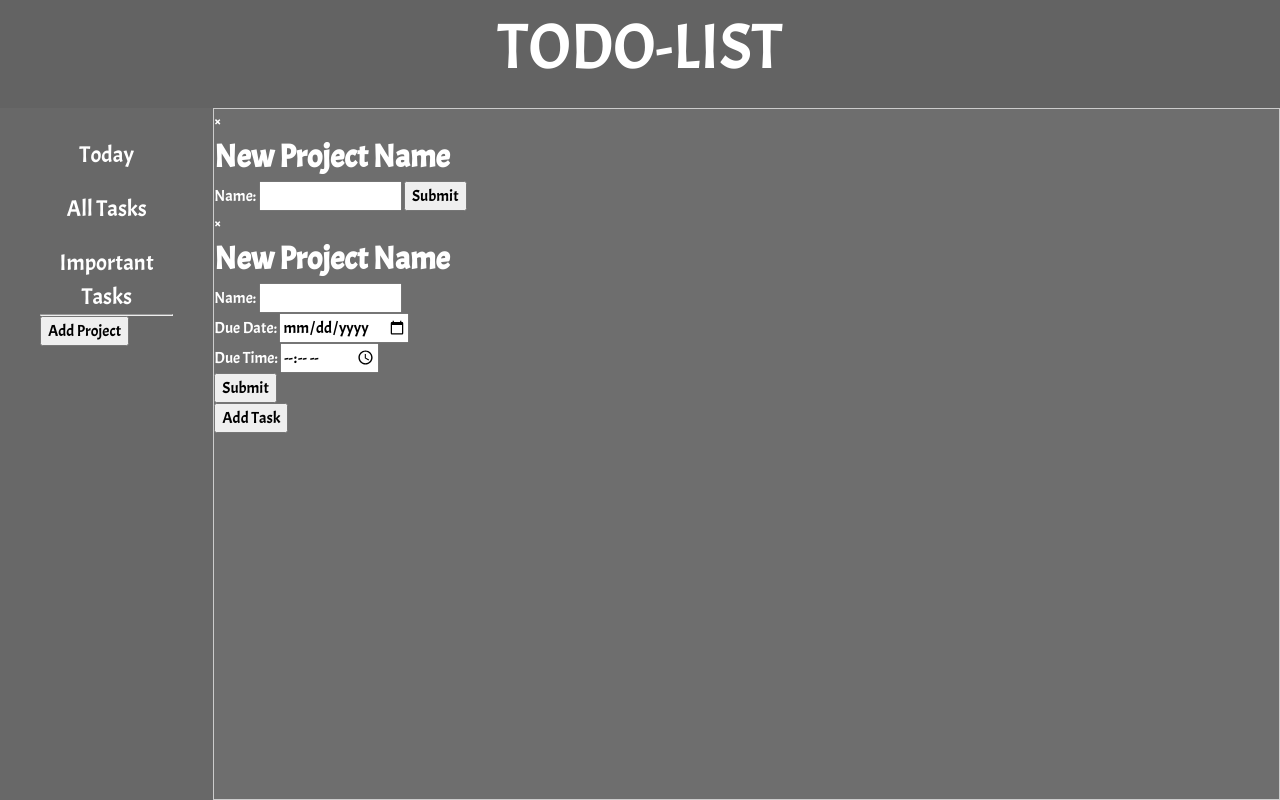
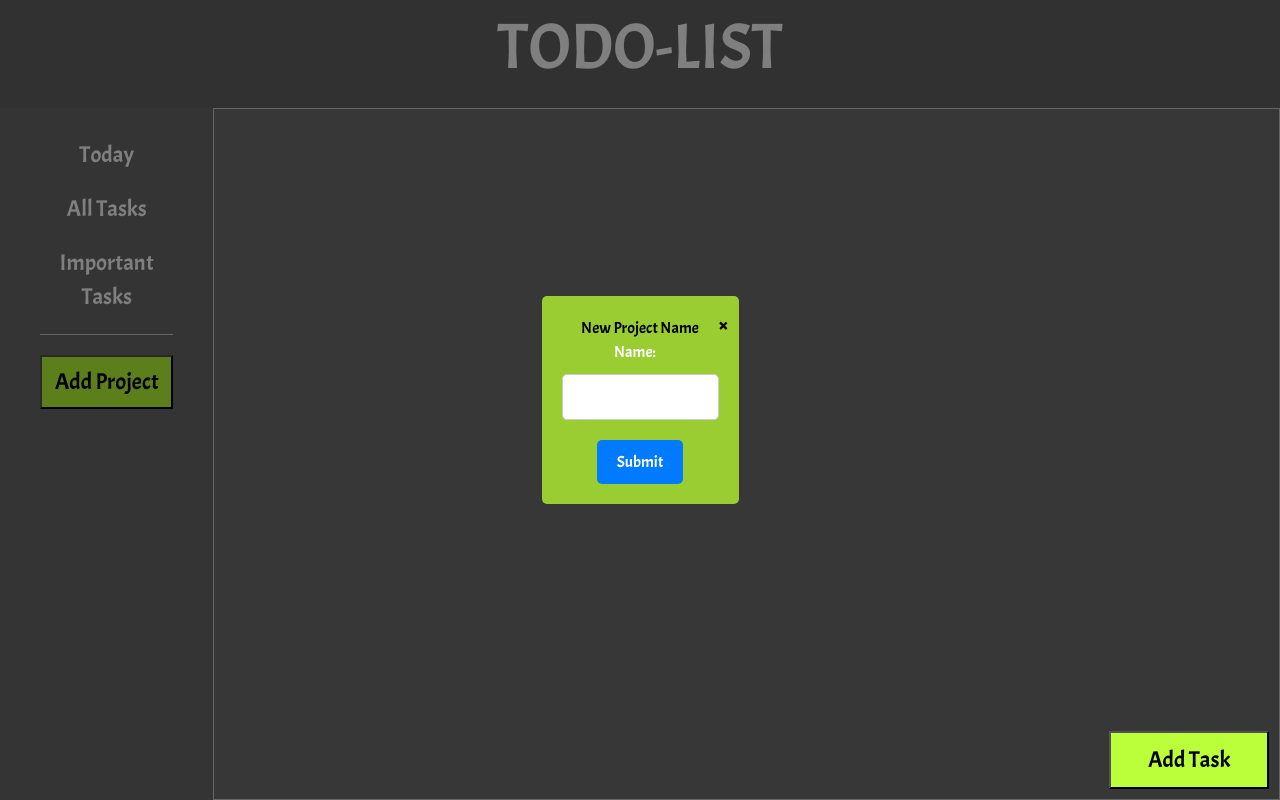
Before and after one commit to Vaibhavagg-2/Todo-List, a website built with webpack: page src/index.html in a window 1280 px wide. Both pictures are taken after a click on the button "Add Project". Built offline with nearby package versions, Linux system fonts and the light colour scheme.

Commit message:
style: add style and positioning to buttons

```diff
--- a/src/style.css
+++ b/src/style.css
@@ -92,3 +92,118 @@
     font-size: 1.42rem;
     text-align: center;
   }
+
+
+  hr{
+    margin: 20px 0px;
+    border: 0;
+    border-bottom: 1px solid #ccc;
+    background: #999;
+    width: 100%;
+  }
+
+
+
+  .btn{
+    background-color: #BAFF39;
+    color: black;
+    font-family: "Acme", sans-serif;
+    font-weight: 400;
+    font-style: normal;
+    font-size: 1rem;
+    text-align: center;
+  }
+
+  .project-btn{
+    padding: 8px;
+    font-size: 1.42rem;
+    margin: 0px auto;
+    width: 100%;
+    font-size: 1.42rem;
+    cursor: pointer;
+  }
+
+
+
+  .task-btn{
+    position: absolute; /* Absolute positioning for the button */
+    bottom: 10px; /* Adjust the value as needed for spacing from the bottom */
+    right: 10px;
+    padding: 10px;
+    font-size: 1.42rem;
+    width: 15%;
+    cursor: pointer;
+  }
+
+
+  #modal,#task-modal{
+    display: none;
+    position: fixed;
+    top: 0;
+    left: 0;
+    width: 100%;
+    height: 100%;
+    background-color: rgba(0, 0, 0, 0.5);
+    justify-content: center;
+    align-items: center;
+  }
+
+
+  .modal-content {
+    background-color: yellowgreen;
+    padding: 20px;
+    border-radius: 5px;
+    text-align: center;
+    position: relative;
+  }
+
+  .close-modal {
+    position: absolute;
+    top: 10px;
+    right: 10px;
+    font-size: 24px;
+    cursor: pointer;
+    color: #000;
+  }
+
+
+  form {
+    display: flex;
+    flex-direction: column;
+    align-items: center;
+  }
+
+  label {
+    margin-bottom: 10px;
+    color: white;
+    margin-right: 10px;
+  }
+
+  input {
+    margin-bottom: 20px;
+    padding: 10px;
+    border: 1px solid #ccc;
+    border-radius: 5px;
+  }
+
+  button[type="submit"] {
+    padding: 10px 20px;
+    background-color: #007BFF;
+    color: white;
+    border: none;
+    border-radius: 5px;
+    cursor: pointer;
+  }
+   h1{
+    font-family: "Acme", sans-serif;
+    font-weight: 400;
+    font-style: normal;
+    font-size: 1rem;
+    text-align: center;
+    color: black;
+   }
+
+
+   .form-container{
+     margin-top: 10px;
+   }
```
